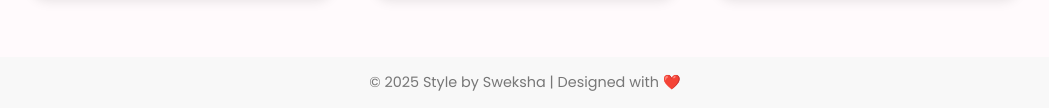
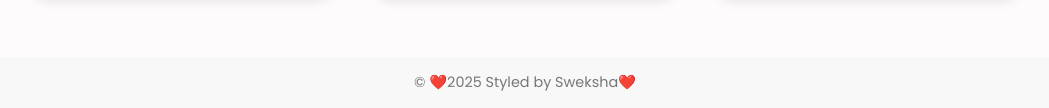
Before and after one commit to iswekshasingh/fashion-lookbook, a plain HTML site: page index.html in a window 1280 px wide. Shown: the part 1457-1565 px from the top of the page, without its empty margins (115-1164 px from the left). Drawn offline with nearby package versions, Linux system fonts and the light colour scheme.

Commit message:
Update footer text and styling

```diff
--- a/index.html
+++ b/index.html
@@ -53,7 +53,7 @@
     </section>
 
     <footer>
-        <p>© 2025 Style by Sweksha | Designed with ❤️</p>
+        <p>© ❤️2025 Styled by Sweksha❤️</p>
     </footer>
 </body>
 </html>
```
